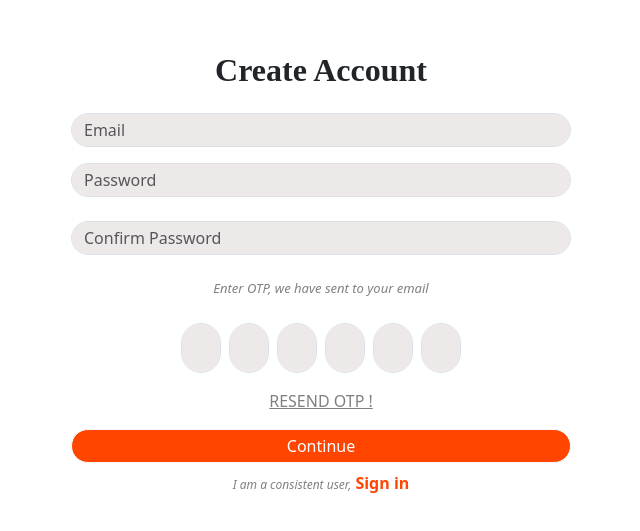
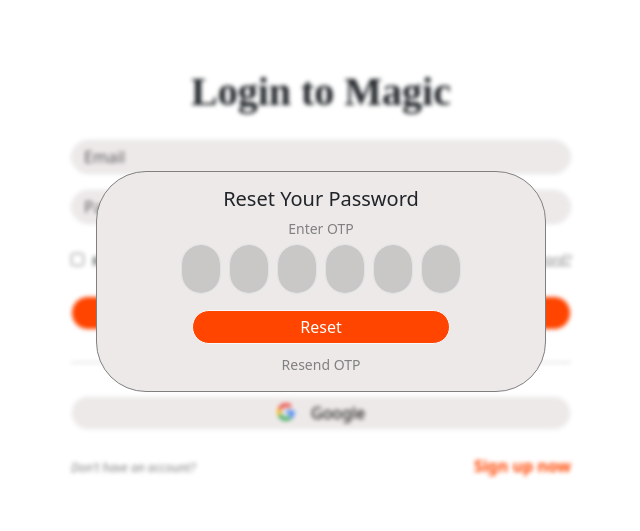
Before and after one commit to Vikasgupta05/ArtStream, a React (Create React App) app: page / in a window 1280 px wide. Shown: the part 119-650 px from the top of the page, without its empty margins (319-959 px from the left). Built offline with nearby package versions, Linux system fonts and the light colour scheme; a web font is replaced by a local one.

Commit message:
Added forget password page

```diff
--- a/src/App.js
+++ b/src/App.js
@@ -1,12 +1,12 @@
 import logo from './logo.svg';
 import './App.css';
-import SignUPForm from './SignUP';
+import ForgetPassword from './ForgetPassword';
 
 
 function App() {
   return (
     <div className="App">
-      <SignUPForm></SignUPForm>
+      <ForgetPassword/>
     </div>
   );
 }
--- /dev/null
+++ b/src/ForgetPassword.js
@@ -0,0 +1,59 @@
+import 'bootstrap/dist/css/bootstrap.min.css';
+import styles from './SignIn.module.css';
+import React, { useState } from 'react';
+import OTP from './OTP';
+import SignIn from './SignIn';
+
+export default function ForgetPassword() {
+
+    const [otp, setOTP] = useState('')
+
+    const handleSubmit = (e) => {
+        e.preventDefault();
+        console.log('OTP:', otp);
+    };
+
+
+    return(
+
+        <div className={styles.container}>
+            {/* Blurred SignIn component */}
+            <div className={styles.blurBackground}>
+                <SignIn />
+            </div>
+
+            {/* Foreground ForgetPassword component */}
+            <div className={styles.foreground} >
+                <div className='d-flex align-items-center justify-content-center' style={{ height: '100vh'}}>
+
+                    <div className={`${styles.customBorder} text-center col-12` }>
+
+                        <div className="mb-1">
+                            <span className="h4 fs-5">Reset Your Password</span>
+                        </div>
+
+                        <div className="mb-1">
+                            <span className={`${styles.grayText}`}>Enter OTP</span>
+                        </div>
+
+                        <div>
+                            <OTP length={6} onChange={(value) => setOTP(value)} />
+                        </div>
+
+                        <div className="mb-2 d-grid gap-2 col-8 mx-auto">
+                            <button className={`${styles.ovalInput} ${styles.signIn}
+                                btn btn-light`} type="button" style={{color:'white'}}>Reset
+                            </button>
+                        </div>
+
+                        <div className="">
+                            <span className={`${styles.grayText}`}>Resend OTP</span>
+                        </div>
+                    </div>
+
+                </div>
+            </div>
+        </div>
+    );
+
+}
--- a/src/SignIn.module.css
+++ b/src/SignIn.module.css
@@ -27,6 +27,48 @@
     width: 23%;
     max-width:40px;
     height: 50px;
-    background-color:rgb(238, 233, 233);
+    background-color:rgb(202, 199, 199);
     font-size:18px;
 }
+
+.grayText{
+    font-size: 14px;
+    color : gray;
+}
+
+.customBorder {
+    border: 1px solid Gray;
+    padding: 15px 30px;
+    border-radius: 50px;
+    background-color:rgb(238, 233, 233);
+}
+
+/*Css for blue background of forget password page*/
+/* AuthContainer.module.css */
+.container {
+    position: relative;
+    width: 100vw;
+    height: 100vh;
+    display: flex;
+    align-items: center;
+    justify-content: center;
+    overflow: hidden;
+}
+
+.blurBackground {
+    position: absolute;
+    top: 0;
+    left: 0;
+    right: 0;
+    bottom: 0;
+    filter: blur(2px); /* Adjust blur level as needed */
+    z-index: 1;
+    pointer-events: none; /* Prevent interaction with the blurred SignIn */
+}
+
+.foreground {
+    position: relative;
+    z-index: 2;
+    width:65%;
+    max-width: 450px;
+}
```
